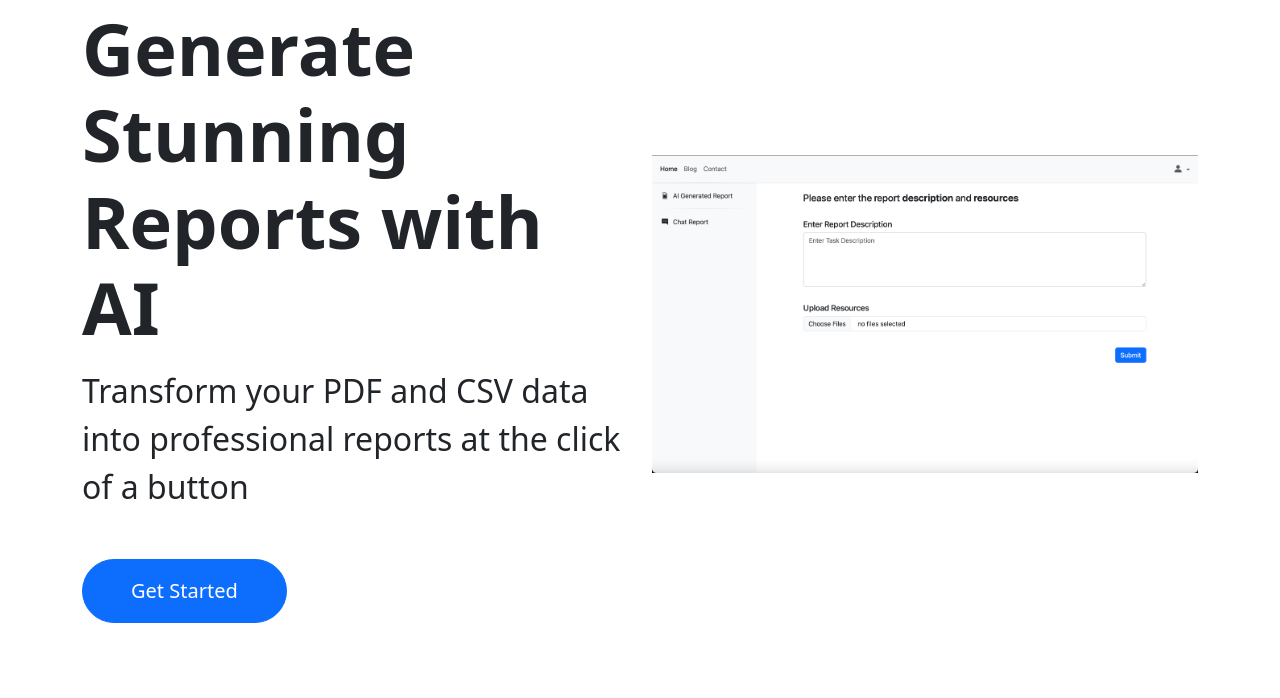
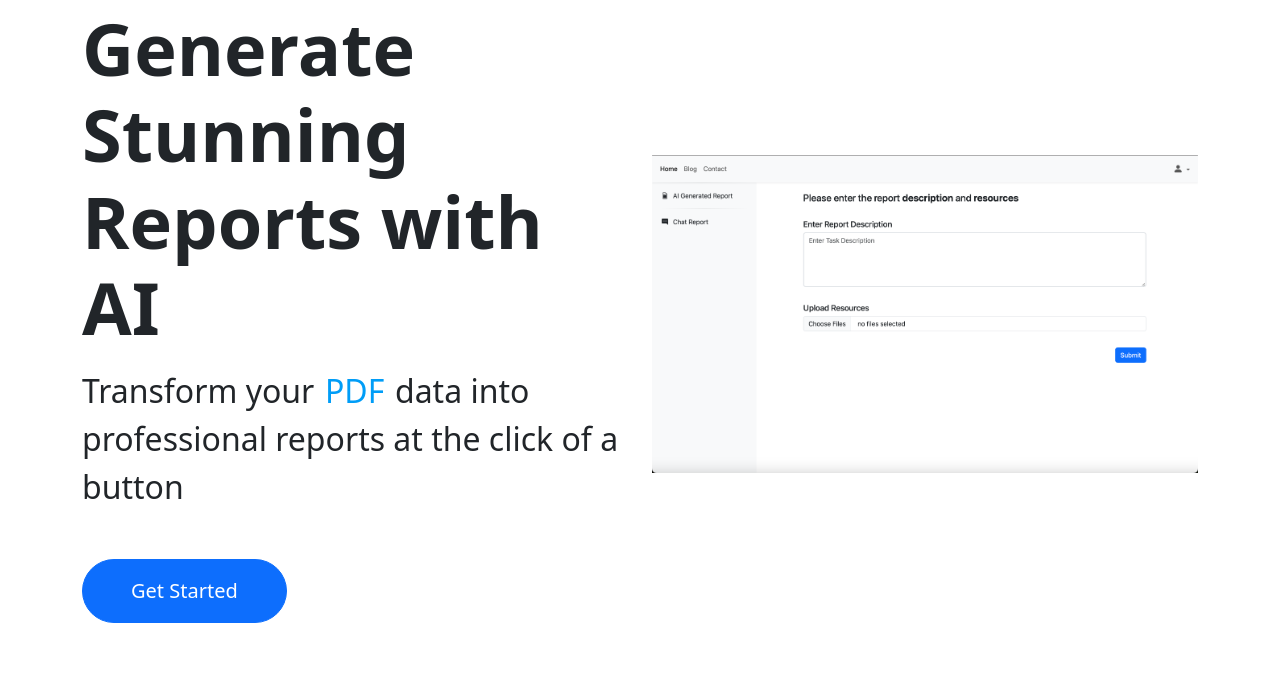
Before and after one commit to TrusttyReporter/Trustty-Reporter-FrontEnd, a Flask app: page / in a window 1280 px wide. Shown: the part 123-821 px from the top of the page. Run offline with Flask 3, Linux system fonts and the light colour scheme.

Commit message:
Added animation to landing page

```diff
--- /dev/null
+++ b/app/static/css/landing.css
@@ -0,0 +1,15 @@
+#data-type {
+    display: inline-block;
+    width: 2em;
+  }
+
+  .data-text {
+    display: inline-block;
+    opacity: 1;
+    transition: opacity 0.5s;
+    color: #009DF7;
+  }
+
+  .data-text.fade {
+    opacity: 0;
+  }
--- /dev/null
+++ b/app/static/js/landing.js
@@ -0,0 +1,16 @@
+// landing.js
+const dataText = document.querySelector(".data-text");
+const dataTypes = ["PDF", "CSV"];
+let currentIndex = 0;
+
+function toggleDataType() {
+  dataText.classList.add("fade");
+
+  setTimeout(() => {
+    currentIndex = (currentIndex + 1) % dataTypes.length;
+    dataText.textContent = dataTypes[currentIndex];
+    dataText.classList.remove("fade");
+  }, 500);
+}
+
+setInterval(toggleDataType, 2000);
--- a/app/templates/landing.html
+++ b/app/templates/landing.html
@@ -6,6 +6,8 @@
     <meta name="description" content="Effortlessly generate professional reports from PDFs and CSVs using TrustyReporter's AI-powered tool. Automate report creation, engage in conversational analysis, and collaborate with AI to produce stunning, insightful reports. Streamline your reporting process and unlock valuable insights with ease.">
     <title>TrustyReporter</title>
     <link rel="stylesheet" href="https://unpkg.com/bootstrap@5.3.2/dist/css/bootstrap.min.css">
+    <!-- Custom CSS -->
+    <link href="{{ url_for('static', filename='css/landing.css') }}" rel="stylesheet">
 </head>
 
 <body>
@@ -32,7 +34,10 @@
             <div class="row gy-5 gy-lg-0 align-items-lg-center justify-content-lg-between">
                 <div class="col-12 col-lg-6 order-1 order-lg-0">
                     <h2 class="display-2 fw-bold mb-3">Generate Stunning Reports with AI</h2>
-                    <p class="fs-2 mb-5">Transform your PDF and CSV data into professional reports at the click of a button</p>
+                    <p class="fs-2 mb-5">
+                        Transform your <span id="data-type" class="text-center"><span class="data-text">PDF</span></span> data into professional reports at the click of a button
+                      </p>
+
                     <div class="d-grid gap-2 d-sm-flex">
                         <a href="{{url_for('auth.signin')}}" class="btn btn-primary btn-lg px-5 py-3 rounded-pill">Get Started</a>
                         <!--<button type="button" class="btn btn-outline-primary bsb-btn-2xl rounded-pill">Free
@@ -48,6 +53,8 @@
             </div>
         </div>
     </section>
+
+    <script src="{{ url_for('static', filename='js/landing.js') }}"></script>
 
     <!-- Services -->
     <section class="bsb-service-7 py-5 py-xl-8">
```
